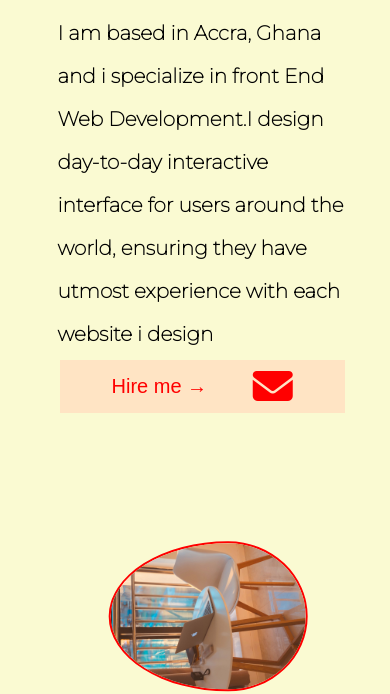
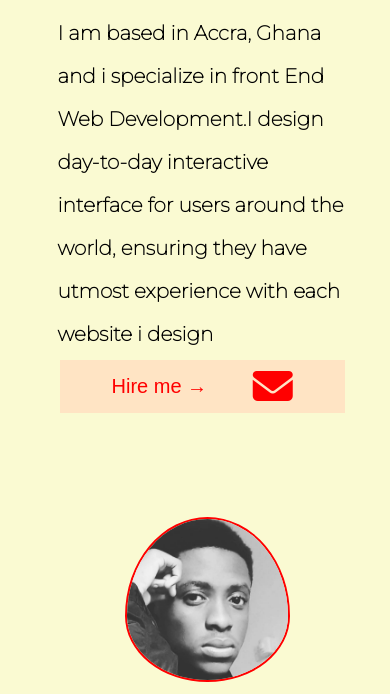
Before and after one commit to 1sam-tink/portfolio, a plain HTML site: page index.html in a window 390 px wide. Shown: the part 419-1113 px from the top of the page. Drawn offline with Linux system fonts and the light colour scheme; a web font is replaced by a local one.

Commit message:
eleventh commit

```diff
--- a/DoubleD.css
+++ b/DoubleD.css
@@ -91,10 +91,11 @@ main {
 }
 
 .col-2 img {
-    max-width: 50%;
+    max-width: 55%;
     border: 2px solid red;
     border-radius: 50% 50% 50% 50% / 60% 60% 40% 40%;
-    transform: rotate(270deg);
+    transform: rotate(360deg);
+    margin-top: 100px;
 }
 
 .mom h2 {
@@ -194,4 +195,7 @@ body {
         display: block;
         cursor: pointer;
     }
+    .col-2 img{
+        margin-top: 0px;
+    }
 }
--- a/index.html
+++ b/index.html
@@ -75,7 +75,7 @@
 
             </div>
             <div class="col-2">
-                <img src="/toyamakanna-Ej_M7lrnDTI-unsplash.jpg" alt="">
+                <img src="/IMG_20210729_120841_260.jpg" alt="">
             </div>
 
         </div>
```
Also changed, not shown: IMG_20210729_120841_260.jpg (added).
